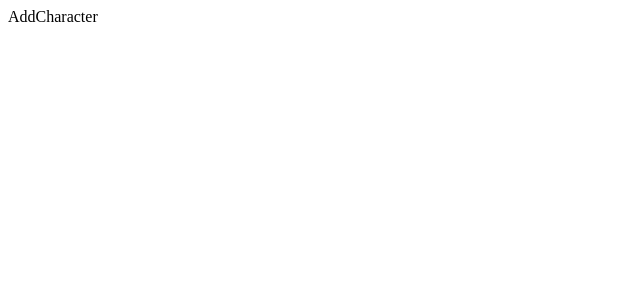
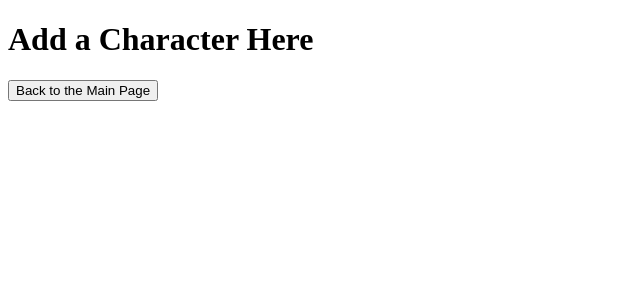
Before and after one commit to bi1cor0/dmC_frontend, a React (Vite) app: page /add in a window 1280 px wide. Shown: the top 300 px of the page, without its empty margins (0-640 px from the left). Built offline with nearby package versions, Linux system fonts and the light colour scheme; no server answers.

Commit message:
Added a back button to each of the pages to redirect the user to the main page.

```diff
--- a/src/App.jsx
+++ b/src/App.jsx
@@ -4,12 +4,12 @@ import Cardlist from './components/Cardlist'
 import AddCharacter from './pages/AddCharacter';
 import DeleteCharacters from './pages/DeleteCharacters';
 import UpdateCharacters from './pages/UpdateCharacters';
-import Nav from './components/Navbar';
+import Nav from './components/Navbar'; //importing navigation bar from the components which house all my links.
 import axios from 'axios'
 import './App.css'
 
 
-function App() {
+export default function App() {
   const [characterCard, setCharcterCard] = useState()//setting state of a character card by pass through the array of objs var
 
   useEffect(() => {
@@ -34,7 +34,7 @@ function App() {
               {characterCard && <Cardlist characardClass={characterCard} /> /*Using a && to help with rendering a promise.
               The characterCard state isn't loading fully and the && will check to see if the state is true before rendering.*/}
                 <Nav />
-          </>
+          </> //rendering the nav bar in the main page path only since I just want it to exist in main path.
       }></Route>
       <Route path='/add' element={<AddCharacter />}></Route>
       <Route path='/update' element={<UpdateCharacters />}></Route>
@@ -45,6 +45,3 @@ function App() {
 
   )
 }
-
-
-export default App
--- a/src/components/SelectCard.jsx
+++ b/src/components/SelectCard.jsx
@@ -3,7 +3,7 @@ import React from 'react'
 export default function SelectCard({ character }) {
   return (
     <>
-    <div className='select-card'><input type='checkbox'/>
+    <div className='select-card'>
       <div>{character.Character_Name}</div>
       <div>{character.Class}</div>
       <div>Level: {character.Level}</div>
--- a/src/pages/AddCharacter.jsx
+++ b/src/pages/AddCharacter.jsx
@@ -1,8 +1,20 @@
 import React from 'react'
+import { useNavigate } from 'react-router-dom'
+
 
 function AddCharacter() {
+    const navigate = useNavigate();
+
+    const btnBack = () => { //created variable that returns a function that will navigate back to the main page.
+        navigate('/');
+    };
+
   return (
-    <div>AddCharacter</div>
+    <>
+    <h1>Add a Character Here</h1>
+    <button onClick={btnBack}>Back to the Main Page</button>
+
+    </>
   )
 }
 
--- a/src/pages/DeleteCharacters.jsx
+++ b/src/pages/DeleteCharacters.jsx
@@ -1,8 +1,19 @@
 import React from 'react'
+import { useNavigate } from 'react-router-dom'
+
 
 function DeleteCharacters() {
+  const navigate = useNavigate();
+
+  const btnBack = () => { //created variable that returns a function that will navigate back to the main page.
+        navigate('/');
+    };
+
   return (
-    <div>DeleteCharacters</div>
+    <>
+     <div>DeleteCharacters</div>
+     <button onClick={btnBack}>Back to the Main Page</button>
+    </>
   )
 }
 
--- a/src/pages/UpdateCharacters.jsx
+++ b/src/pages/UpdateCharacters.jsx
@@ -1,8 +1,19 @@
 import React from 'react'
+import { useNavigate } from 'react-router-dom'
+
 
 function UpdateCharacters() {
+   const navigate = useNavigate();
+
+   const btnBack = () => { //created variable that returns a function that will navigate back to the main page.
+        navigate('/');
+    };
+
   return (
+    <>
     <div>UpdateCharacters</div>
+    <button onClick={btnBack}>Back to the Main Page</button>
+    </>
   )
 }
 
```
